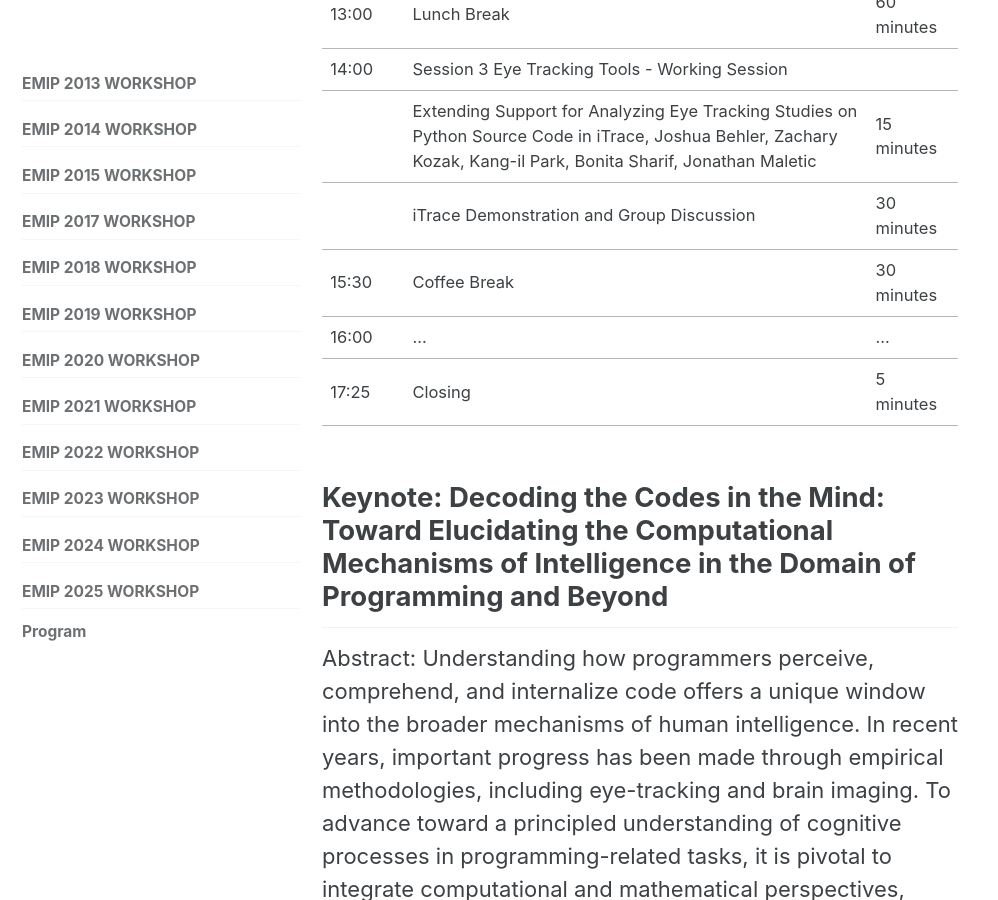
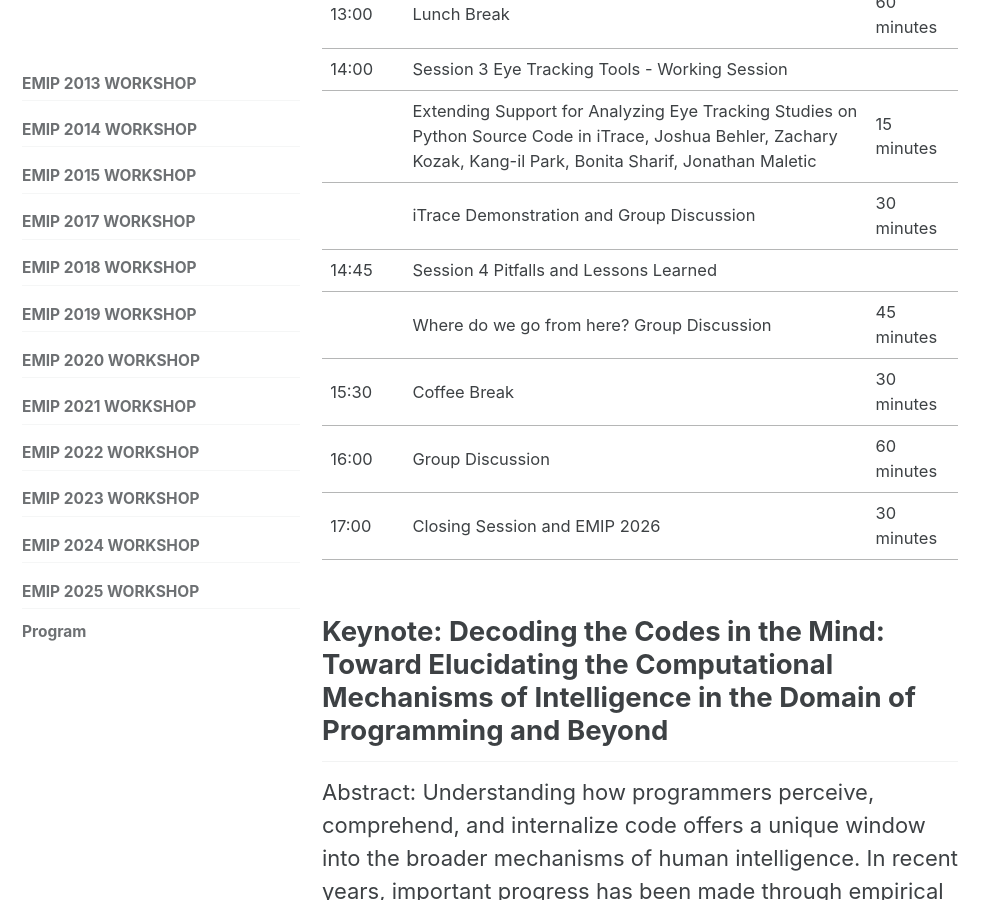
Before and after one commit to EMIPws/emipws.github.io, a Jekyll site: the page built from pages/workshop/emip-2025-program.md, in a window 1280 px wide and 900 px high, scrolled down 1373 px. Shown: the whole window, without its empty margins (0-998 px from the left). Built offline with Jekyll 4.4.1, drawn with Linux system fonts in a browser that asks for light colours; cached includes are drawn as plain includes.

Commit message:
Update emip-2025-program.md

```diff
--- a/pages/workshop/emip-2025-program.md
+++ b/pages/workshop/emip-2025-program.md
@@ -31,9 +31,11 @@ More details to be announced soon!
 | 14:00 | Session 3 Eye Tracking Tools - Working Session |  |
 |  | Extending Support for Analyzing Eye Tracking Studies on Python Source Code in iTrace, Joshua Behler, Zachary Kozak, Kang-il Park, Bonita Sharif, Jonathan Maletic | 15 minutes |
 |  | iTrace Demonstration and Group Discussion | 30 minutes |
+| 14:45 | Session 4 Pitfalls and Lessons Learned |  |
+|  | Where do we go from here? Group Discussion | 45 minutes |
 | 15:30 | Coffee Break | 30 minutes |
-| 16:00 | ... | ... |
-| 17:25 | Closing | 5 minutes |
+| 16:00 | Group Discussion | 60 minutes |
+| 17:00 | Closing Session and EMIP 2026 | 30 minutes |
 
 ## Keynote: Decoding the Codes in the Mind: Toward Elucidating the Computational Mechanisms of Intelligence in the Domain of Programming and Beyond
 
```
